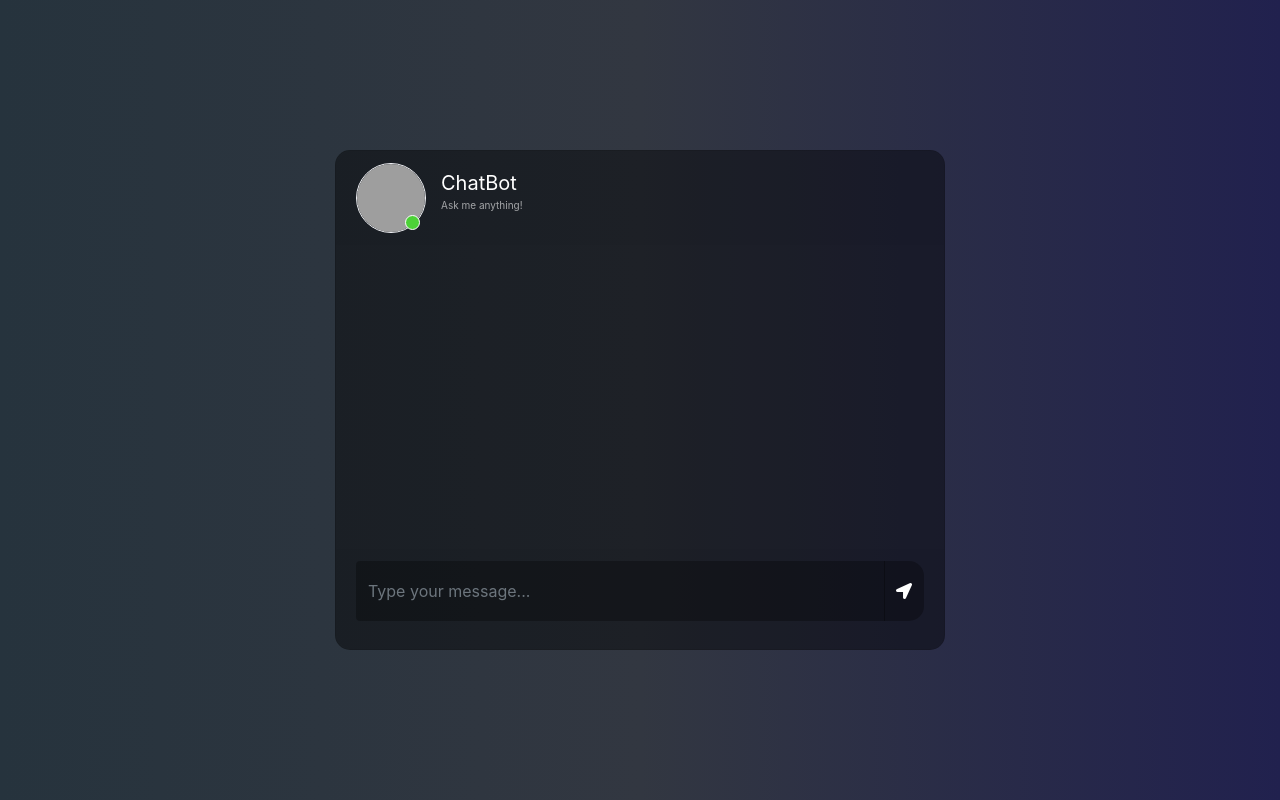
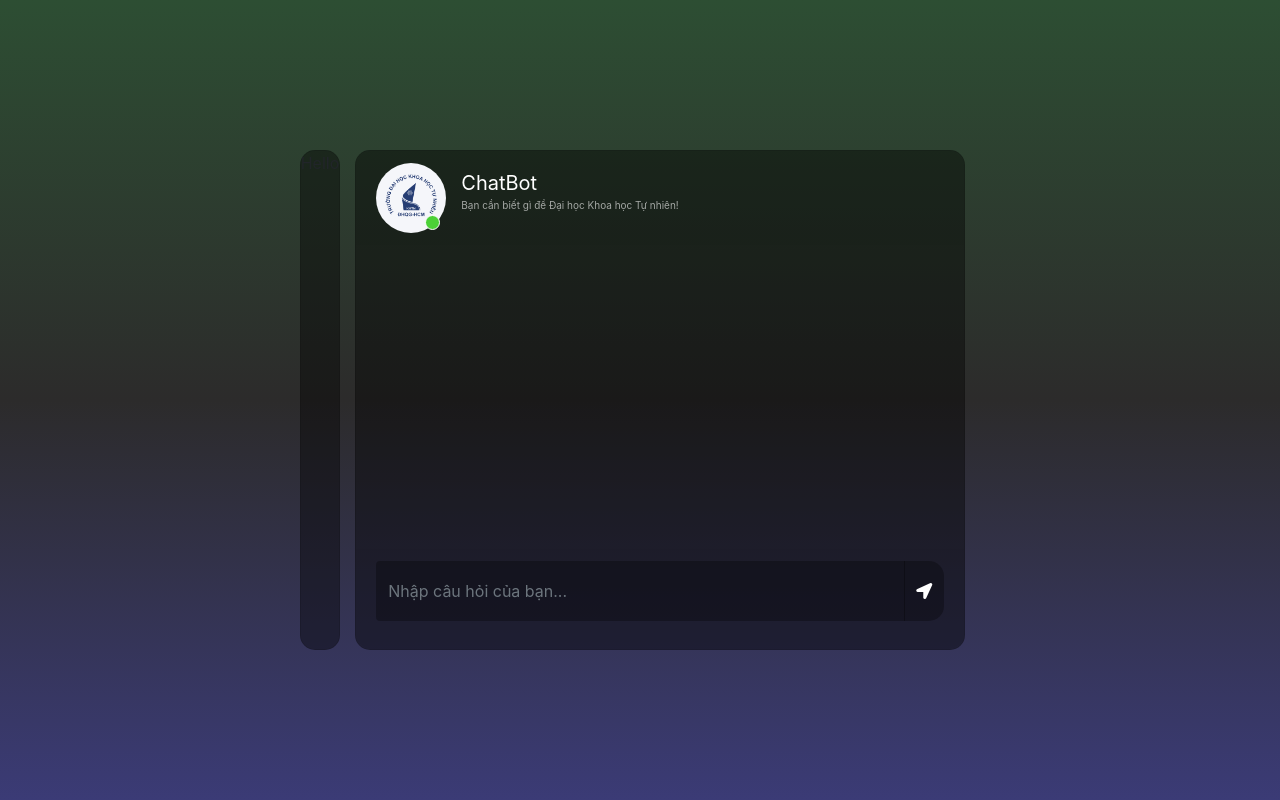
Before and after one commit to PlasmarineXD/RAG, a Flask app: page / in a window 1280 px wide. Run offline with Flask 3, Linux system fonts and the light colour scheme; some libraries are stand-ins or nearby versions; grey boxes are pictures that could not be loaded.

Commit message:
Redesign UI

```diff
--- a/static/css/style.css
+++ b/static/css/style.css
@@ -2,8 +2,8 @@ body,html{
 	height: 100%;
 	margin: 0;
 	background: rgb(44, 47, 59);
-   background: -webkit-linear-gradient(to right, rgb(40, 59, 34), rgb(54, 60, 70), rgb(32, 32, 43));
-	background: linear-gradient(to right, rgb(38, 51, 61), rgb(50, 55, 65), rgb(33, 33, 78));
+   	background: -webkit-linear-gradient(to right, rgb(40, 59, 34), rgb(54, 60, 70), rgb(32, 32, 43));
+	background: linear-gradient(to bottom, rgb(45, 78, 51), rgb(44, 43, 43), rgb(59, 59, 118));
 }
 
 .chat{
@@ -22,6 +22,24 @@ body,html{
 }
 .msg_card_body{
 	overflow-y: auto;
+}
+#MessageFormHeight::-webkit-scrollbar {
+    width: 12px; /* Width of the scrollbar */
+}
+
+#MessageFormHeight::-webkit-scrollbar-thumb {
+    background: #888; /* Color of the scrollbar thumb */
+    border-radius: 15px; /* Rounded corners */
+	margin: 2px;
+}
+
+#MessageFormHeight::-webkit-scrollbar-thumb:hover {
+    background: #555; /* Darker color on hover */
+}
+
+#MessageFormHeight::-webkit-scrollbar-track {
+    background: #f1f1f1; /* Background of the scrollbar track */
+    border-radius: 15px;
 }
 .card-header{
 	border-radius: 15px 15px 0 0 !important;
@@ -91,14 +109,14 @@ border-radius: 0 0 15px 15px !important;
 .user_img{
 	height: 70px;
 	width: 70px;
-	border:1.5px solid #f5f6fa;
+	background-color: #f5f6fa;
 
 }
 .user_img_msg{
 	height: 40px;
 	width: 40px;
 	border:1.5px solid #f5f6fa;
-
+	background-color: #f5f6fa;
 }
 .img_cont{
 	position: relative;
--- a/templates/index.html
+++ b/templates/index.html
@@ -16,17 +16,20 @@
 	<body>
 		<div class="container-fluid h-100">
 			<div class="row justify-content-center h-100">
+				<div class="chat card history">
+					<p>Hello</p>
+				</div>
 				<div class="col-md-8 col-xl-6 chat">
 					<div class="card">
 						<div class="card-header msg_head">
 							<div class="d-flex bd-highlight">
 								<div class="img_cont">
-									<img src="https://i.ibb.co/fSNP7Rz/icons8-chatgpt-512.png" class="rounded-circle user_img">
+									<img src="/static/img/logo-KHTN_REMAKE-1-1024x1024.png" class="rounded-circle user_img">
 									<span class="online_icon"></span>
 								</div>
 								<div class="user_info">
 									<span>ChatBot</span>
-									<p>Ask me anything!</p>
+									<p>Bạn cần biết gì đề Đại học Khoa học Tự nhiên!</p>
 								</div>
 							</div>
 						</div>
@@ -36,7 +39,7 @@
 						</div>
 						<div class="card-footer">
 							<form id="messageArea" class="input-group">
-                                <input type="text" id="text" name="msg" placeholder="Type your message..." autocomplete="off" class="form-control type_msg" required/>
+                                <input type="text" id="text" name="msg" placeholder="Nhập câu hỏi của bạn..." autocomplete="off" class="form-control type_msg" required/>
 								<div class="input-group-append">
 									<button type="submit" id="send" class="input-group-text send_btn"><i class="fas fa-location-arrow"></i></button>
 								</div>
@@ -68,7 +71,7 @@
 						type: "POST",
 						url: "/get",
 					}).done(function(data){
-						var botHtml = '<div class="d-flex justify-content-start mb-4"><div class="img_cont_msg"><img src="https://i.ibb.co/fSNP7Rz/icons8-chatgpt-512.png" class="rounded-circle user_img_msg"></div><div class="msg_cotainer">' + data + '<span class="msg_time">' + str_time + '</span></div></div>';
+						var botHtml = '<div class="d-flex justify-content-start mb-4"><div class="img_cont_msg"><img src="/static/img/logo-KHTN_REMAKE-1-1024x1024.png" class="rounded-circle user_img_msg"></div><div class="msg_cotainer">' + data + '<span class="msg_time">' + str_time + '</span></div></div>';
 						$('#MessageFormHeight').append(botHtml);
 					});
 					event.preventDefault();
```
Also changed, not shown: static/img/logo-KHTN_REMAKE-1-1024x1024.png (added).
